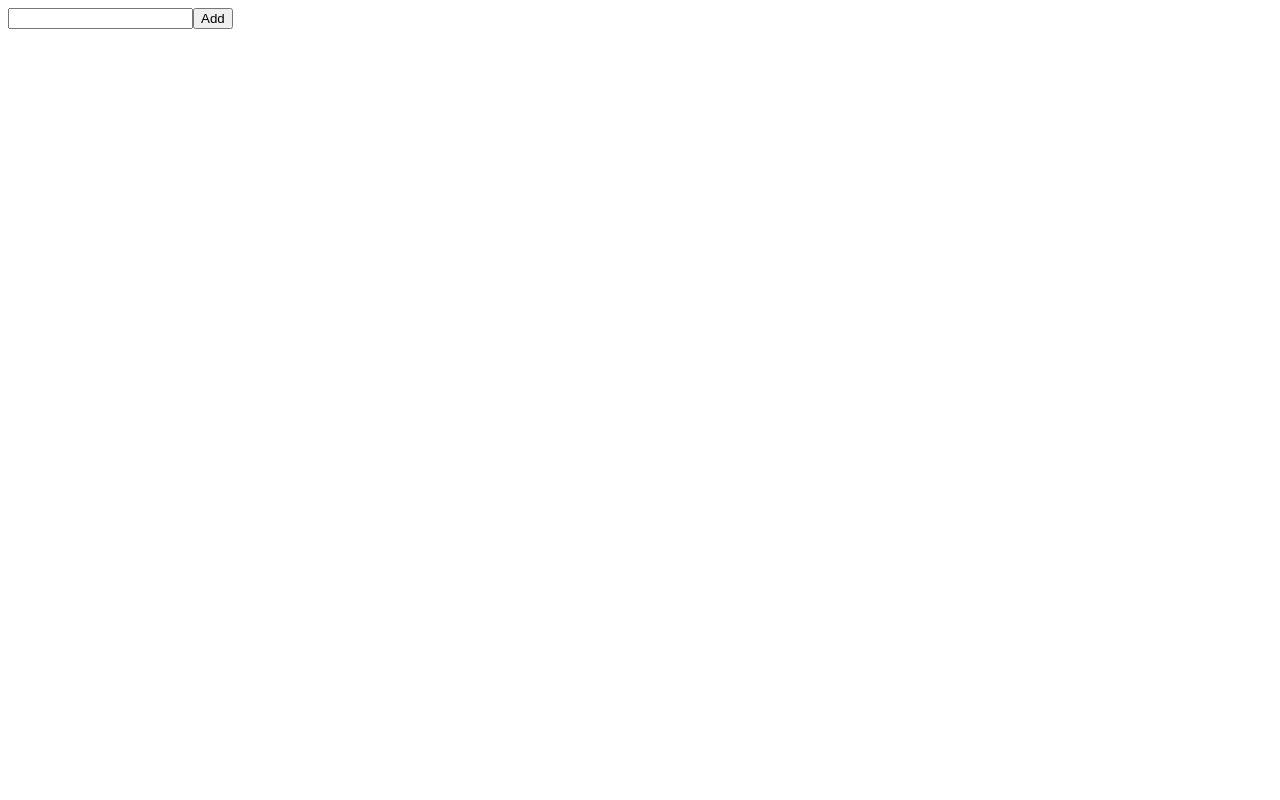
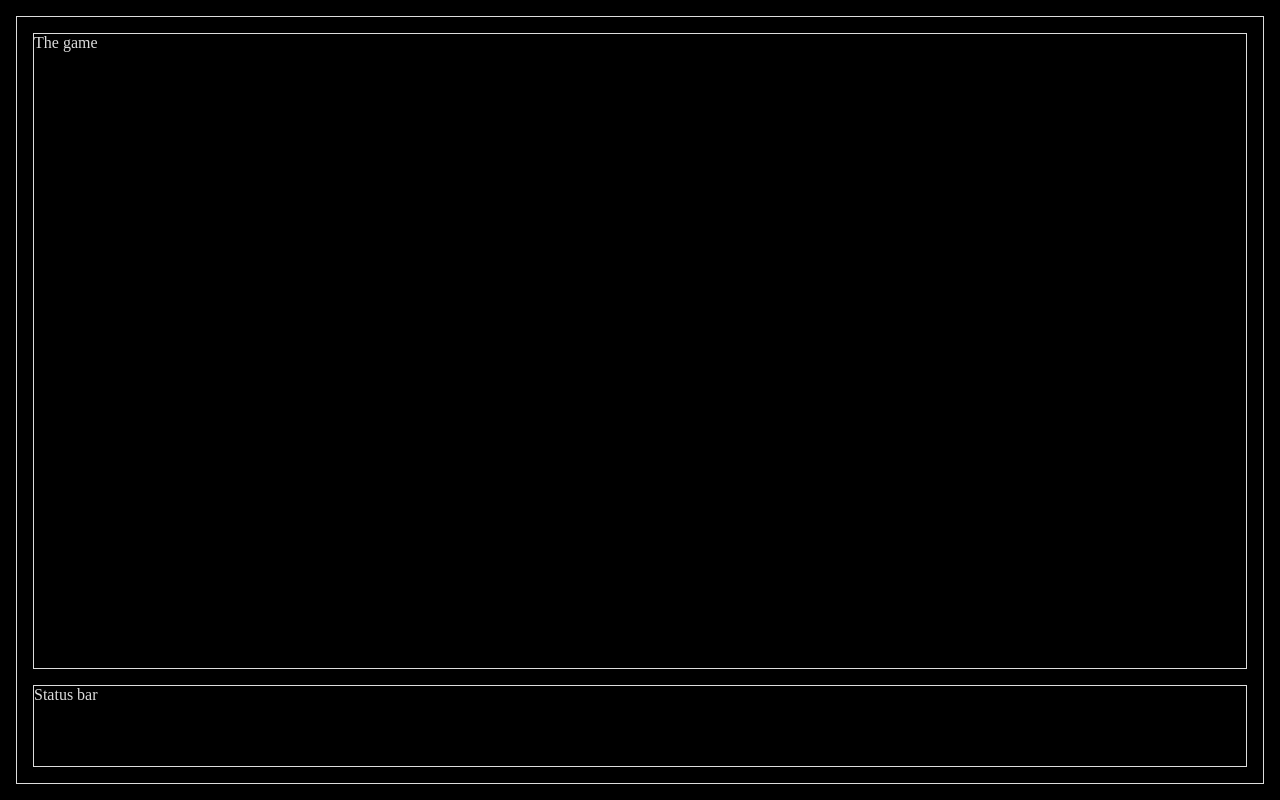
Before and after one commit to rhys-vdw/heart-of-the-chronosphere, a Preact app: page / in a window 1280 px wide. Built offline with nearby package versions, Linux system fonts and the light colour scheme.

Commit message:
Stub out simple layout

```diff
--- a/package.json
+++ b/package.json
@@ -54,6 +54,7 @@
     "webpack-dev-server": "3.10.2"
   },
   "dependencies": {
+    "csstype": "2.6.9",
     "preact": "8.5.3"
   }
 }
--- /dev/null
+++ b/src/colors.ts
@@ -0,0 +1 @@
+export const lineColor = "#DDDDDD";
--- /dev/null
+++ b/src/components/main.tsx
@@ -0,0 +1,40 @@
+import { Component, h } from "preact";
+import { StandardProperties as Css } from "csstype";
+import { lineColor } from "../colors";
+
+const box: Css = {
+  border: `1px solid ${lineColor}`,
+  color: lineColor
+};
+
+const mainStyle: Css = {
+  ...box,
+  width: "100%",
+  height: "100%",
+  display: "flex",
+  flexDirection: "column"
+};
+
+const gameStyle: Css = {
+  ...box,
+  flexGrow: 10,
+  margin: "1em",
+  marginBottom: 0
+};
+
+const statusStyle = {
+  ...box,
+  flexGrow: 1,
+  margin: "1em"
+};
+
+export class Main extends Component {
+  render() {
+    return (
+      <main style={mainStyle}>
+        <section style={gameStyle}>The game</section>
+        <section style={statusStyle}>Status bar</section>
+      </main>
+    );
+  }
+}
--- a/src/index.html
+++ b/src/index.html
@@ -1,4 +1,25 @@
 <!DOCTYPE html>
+<style>
+  html,
+  body,
+  #root {
+    width: 100%;
+    height: 100%;
+    margin: 0;
+  }
+
+  html {
+    background: black;
+  }
+
+  #root {
+    padding: 1em;
+  }
+
+  * {
+    box-sizing: border-box;
+  }
+</style>
 <html lang="en">
   <head>
     <meta charset="UTF-8" />
--- a/src/index.tsx
+++ b/src/index.tsx
@@ -1,4 +1,4 @@
 import { render, h } from "preact";
-import TodoList from "./components/todo-list";
+import { Main } from "./components/main";
 
-render(<TodoList />, document.getElementById("root")!);
+render(<Main />, document.getElementById("root")!);
```
Also changed, not shown: 1 other file (tests, documents, lock files or other folders).
